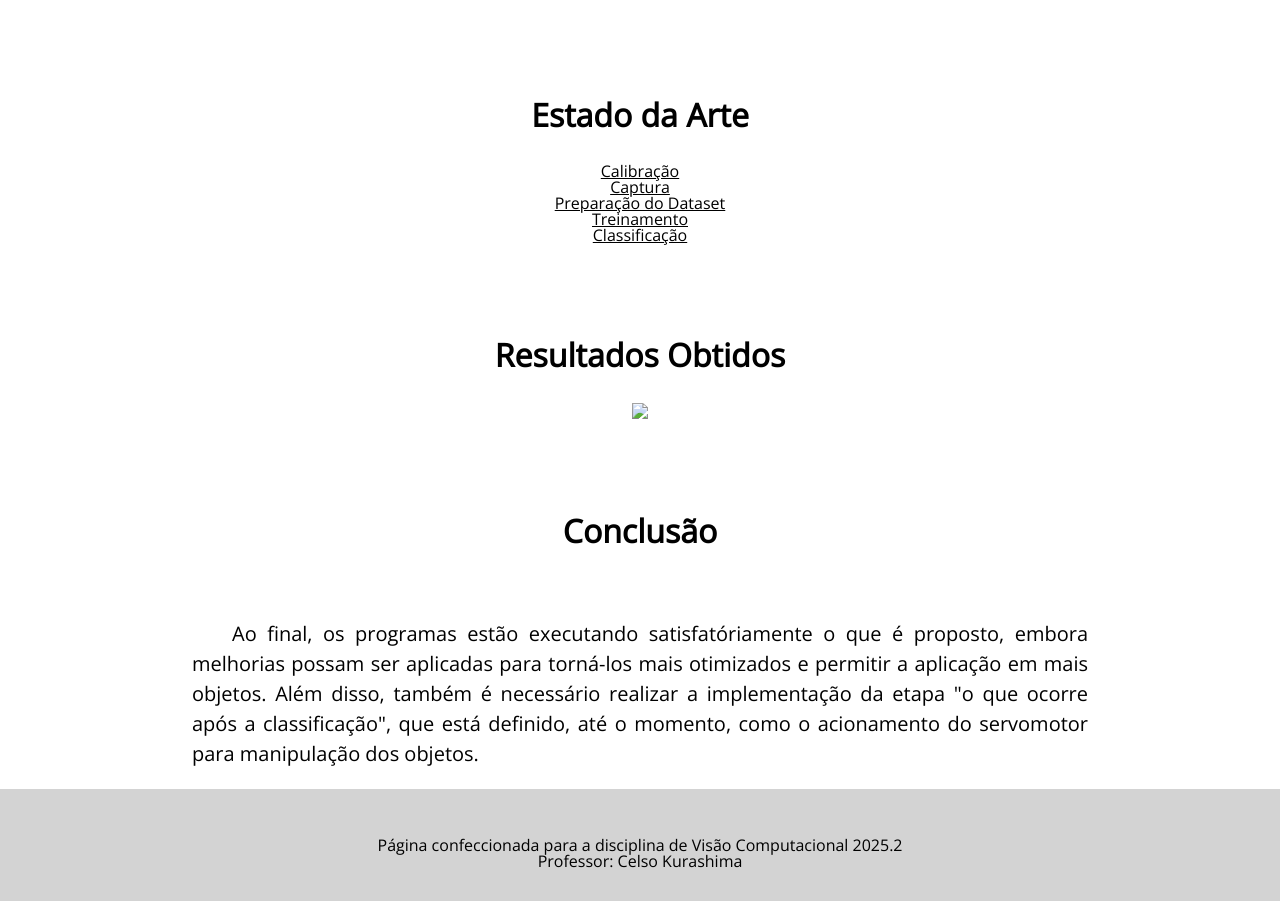
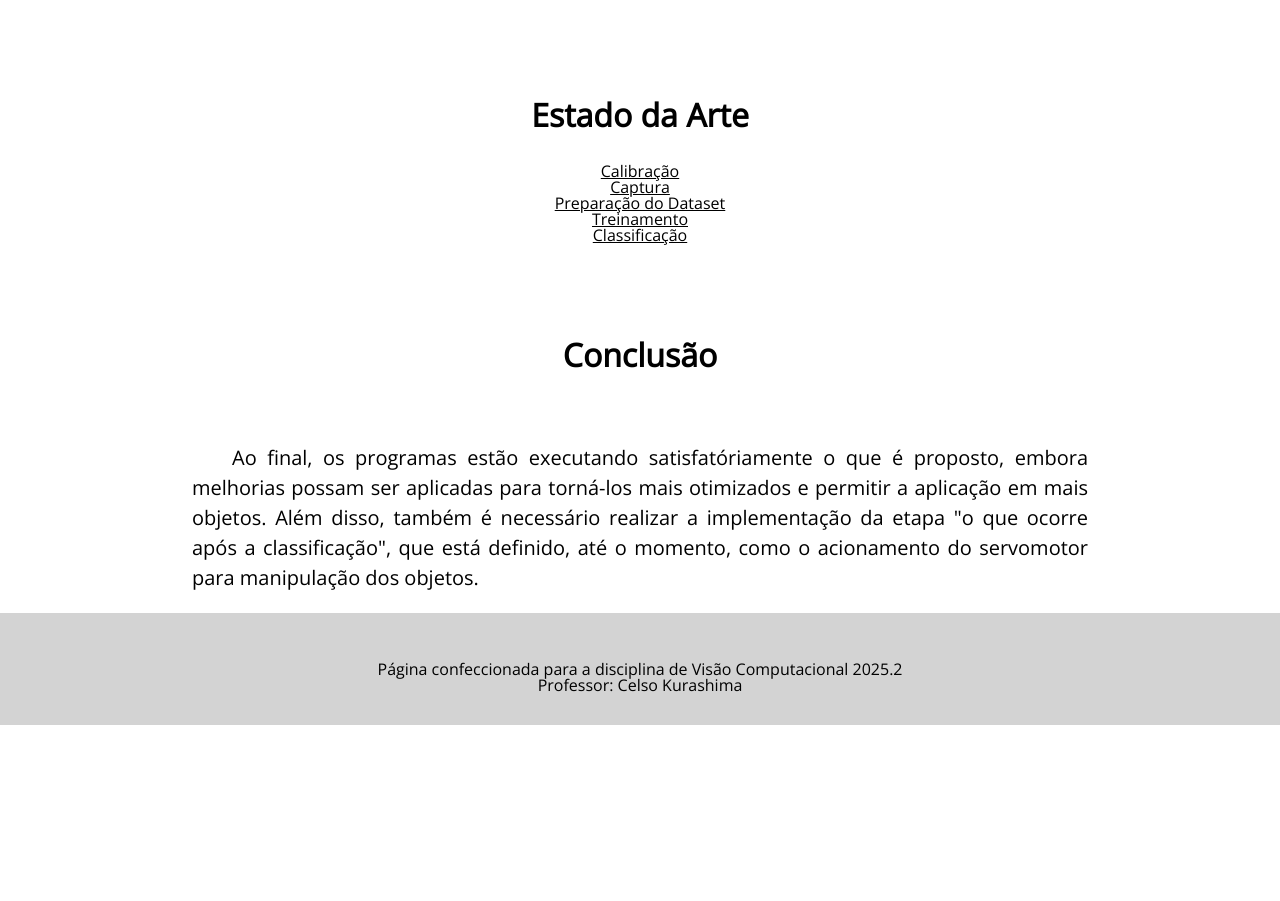
Before and after one commit to LucasMedeiros29/LucasMedeiros29.github.io, a plain HTML site: page Trabalho/SPV.html in a window 1280 px wide. Shown: the part 2052-2953 px from the top of the page. After the commit the page ends 2777 px from the top, so only its background shows below. Drawn offline with nearby package versions, Linux system fonts and the light colour scheme.

Commit message:
Update SPV.html

```diff
--- a/Trabalho/SPV.html
+++ b/Trabalho/SPV.html
@@ -64,10 +64,6 @@
 	<p><a href="download/train.py" download="train.py">Treinamento</a></p>
 	<p><a href="download/inference.py" download="inference.py">Classificação</a></p>
 
-	<h3>Resultados Obtidos</h3>
-	<div class="gallery">
-        	<img src="img/" class="perfil" onclick="expandImage(this)">
-        </div>
 
 	<h3>Conclusão</h3>
 	<p class="resumo">Ao final, os programas estão executando satisfatóriamente o que é proposto, embora melhorias possam ser aplicadas para torná-los mais otimizados e permitir a aplicação em mais objetos.
```
